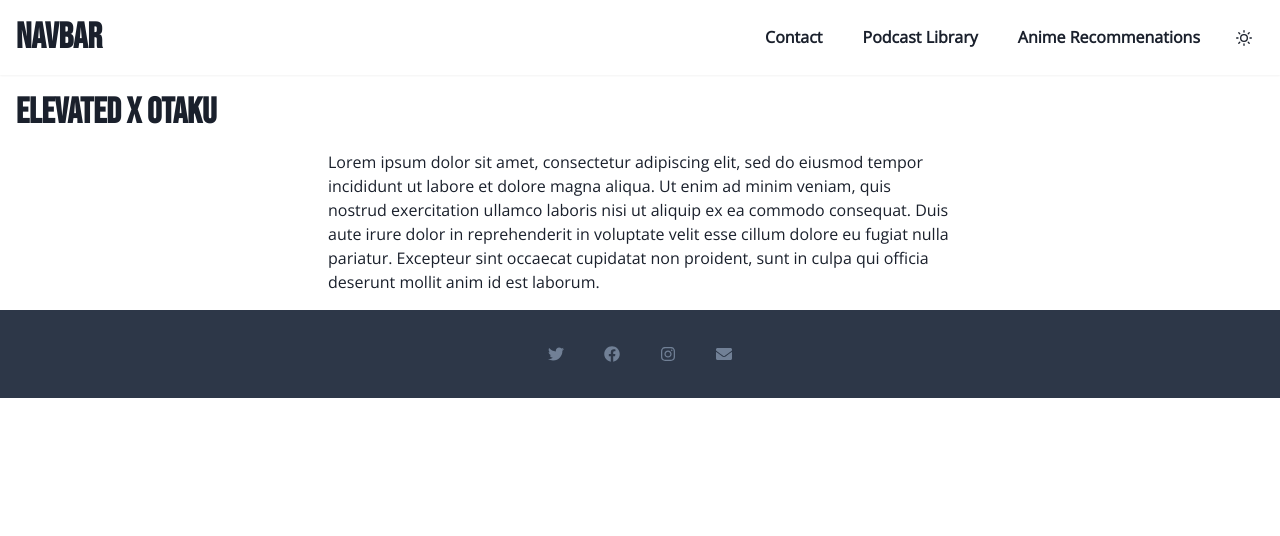
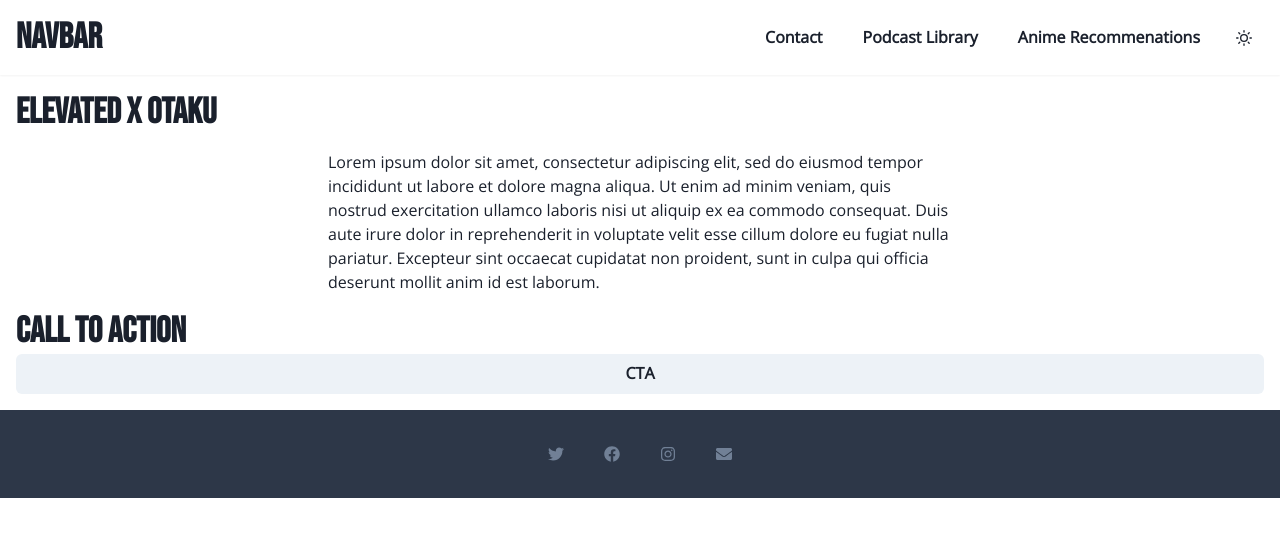
Before and after one commit to digidevguy/otaku-podcast, a Next.js app: page / in a window 1280 px wide. Shown: the top 536 px of the page. Built offline with nearby package versions, Linux system fonts and the light colour scheme.

Commit message:
Creating Recommendation component, & removing some unused imports

```diff
--- /dev/null
+++ b/src/components/landing/Recommendations.tsx
@@ -0,0 +1,12 @@
+import { Button, Flex, Heading, Text } from '@chakra-ui/react';
+
+const Recommendations = () => {
+	return (
+		<Flex flexDir='column'>
+			<Heading>Call to Action</Heading>
+			<Button>CTA</Button>
+		</Flex>
+	);
+};
+
+export default Recommendations;
--- a/src/pages/contact.tsx
+++ b/src/pages/contact.tsx
@@ -4,13 +4,11 @@ import {
 	Flex,
 	FormControl,
 	FormErrorMessage,
-	FormHelperText,
 	FormLabel,
 	Heading,
 	Input,
 	Select,
 	Textarea,
-	useColorModeValue,
 	useToast,
 	VStack,
 } from '@chakra-ui/react';
--- a/src/pages/index.tsx
+++ b/src/pages/index.tsx
@@ -1,4 +1,5 @@
-import { Flex, Heading, Text } from '@chakra-ui/react';
+import Recommendations from '@/components/landing/Recommendations';
+import { Button, Flex, Heading, Text } from '@chakra-ui/react';
 import Head from 'next/head';
 
 export default function Home() {
@@ -21,6 +22,7 @@ export default function Home() {
 					pariatur. Excepteur sint occaecat cupidatat non proident, sunt in
 					culpa qui officia deserunt mollit anim id est laborum.
 				</Text>
+				<Recommendations />
 			</Flex>
 		</>
 	);
```
